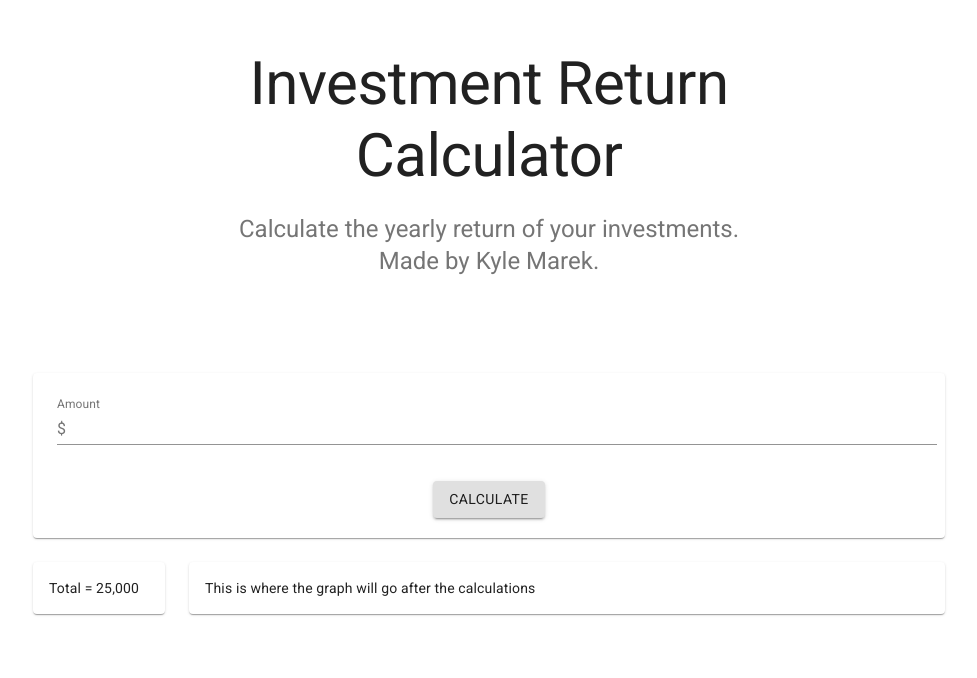
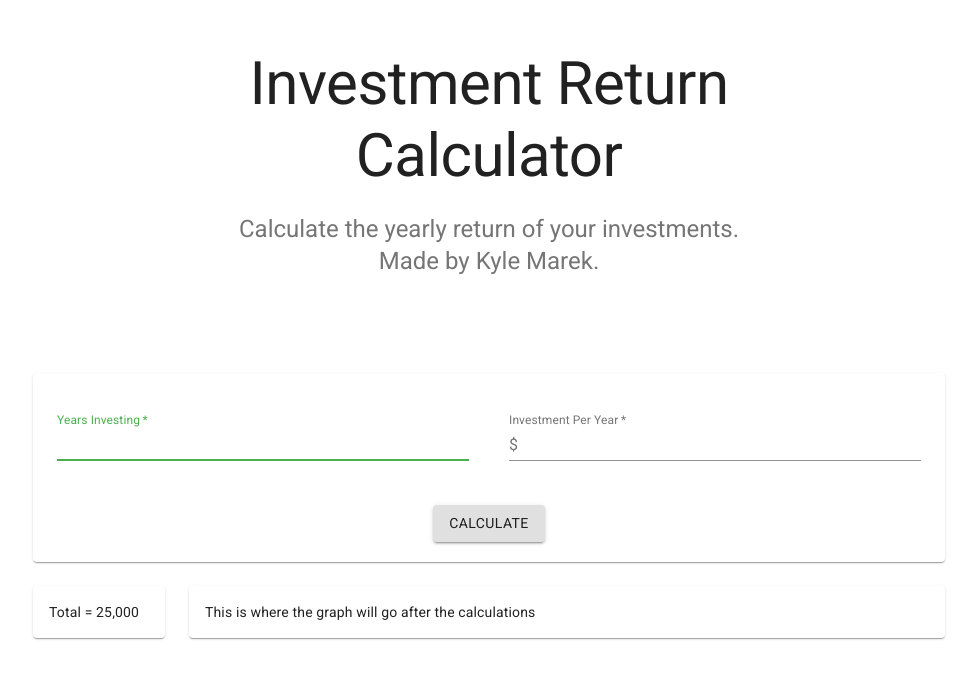
Before and after one commit to kjmarek/Investment-Return-Calculator, a React (Create React App) app in the folder react-app/: page / in a window 1280 px wide. Shown: the top 678 px of the page, without its empty margins (151-1128 px from the left). Built offline with nearby package versions, Linux system fonts and the light colour scheme.

Commit message:
Added regex validation of inputs and extra field

```diff
--- a/react-app/src/App.tsx
+++ b/react-app/src/App.tsx
@@ -1,4 +1,4 @@
-import React from 'react';
+import React, { useState } from 'react';
 
 import calculate from './functions/functions';
 import theme from './theme';
@@ -10,9 +10,7 @@ import Grid from '@material-ui/core/Grid';
 import Typography from '@material-ui/core/Typography';
 import Button from '@material-ui/core/Button';
 import Paper from '@material-ui/core/Paper';
-import FormControl from '@material-ui/core/FormControl';
-import InputLabel from '@material-ui/core/InputLabel';
-import Input from '@material-ui/core/Input';
+import TextField from '@material-ui/core/TextField';
 import InputAdornment from '@material-ui/core/InputAdornment';
 
 const useStyles = makeStyles((theme: Theme) => ({
@@ -44,14 +42,27 @@ const useStyles = makeStyles((theme: Theme) => ({
 function App() {
   const classes = useStyles();
 
-  const [values, setValues] = React.useState({
-    amount: '',
-  });
+  const [yearsInv, setYearsInv] = useState<String>('');
+  const [inv, setInv] = useState<String>('');
 
-  const handleChange = (prop: any) => (event: any) => {
-    setValues({ ...values, [prop]: event.target.value });
+  const handleYearsInv = (event: any) => {
+    const re = /^[1-9]{1}$|^[1-9]{1}[0-9]{1}$/;
+    if (event.target.value === '' || re.test(event.target.value)) {
+      setYearsInv(event.target.value);
+    }
   };
 
+  const handleInv = (event: any) => {
+    const re = /^\d{0,2}(\.\d{1,2})?$/;
+    if (event.target.value === '' || re.test(event.target.value)) {
+      setInv(event.target.value);
+    }
+  };
+
+
+  const submitForm = (event: any) => {
+    event.preventDefault();
+  }
   /*
   Improvements
     * put separate card for inputs with fields and calculate button
@@ -85,17 +96,42 @@ function App() {
                 justify="center"
                 spacing={3}
               >
-                <Grid item xs={12}>
-                  <FormControl fullWidth className={classes.formMargin}>
-                    <InputLabel htmlFor="standard-adornment-amount" color="secondary">Amount</InputLabel>
-                    <Input
-                      id="standard-adornment-amount"
-                      value={values.amount}
-                      onChange={handleChange('amount')}
-                      startAdornment={<InputAdornment position="start">$</InputAdornment>}
+                <Grid item xs={6}>
+                  <form className={classes.formMargin} onSubmit={submitForm} autoComplete="off">
+                    <TextField
                       color={"secondary"}
+                      margin="normal"
+                      required
+                      fullWidth
+                      id="yearsInv"
+                      label="Years Investing"
+                      name="yearsInv"
+                      value={yearsInv}
+                      onChange={handleYearsInv}
+                      InputProps={{
+                        startAdornment: <InputAdornment position="start"> </InputAdornment>,
+                      }}
+                      autoFocus
                     />
-                  </FormControl>
+                  </form>
+                </Grid>
+                <Grid item xs={6}>
+                  <form className={classes.formMargin} onSubmit={submitForm} autoComplete="off">
+                    <TextField
+                      color={"secondary"}
+                      margin="normal"
+                      required
+                      fullWidth
+                      id="inv"
+                      label="Investment Per Year"
+                      name="inv"
+                      value={inv}
+                      onChange={handleInv}
+                      InputProps={{
+                        startAdornment: <InputAdornment position="start">$</InputAdornment>,
+                      }}
+                    />
+                  </form>
                 </Grid>
                 <Button
                   variant="contained"
```
